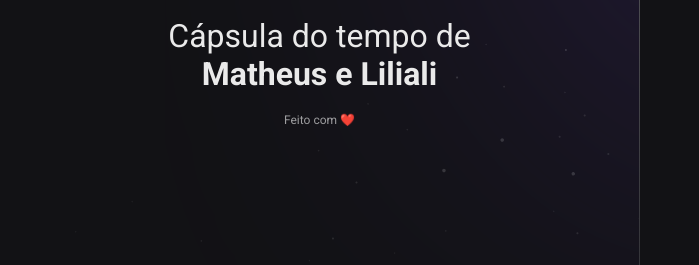
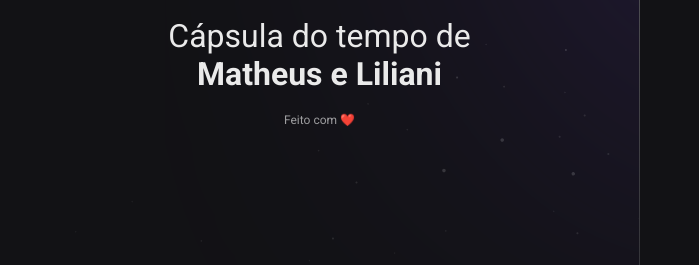
Before and after one commit to matheusfdc-7/spacetime-d12, a plain HTML site: page index.html in a window 1280 px wide. Shown: the part 438-703 px from the top of the page, 0-699 px from the left. Drawn offline with Linux system fonts and the light colour scheme.

```diff
--- a/index.html
+++ b/index.html
@@ -22,7 +22,7 @@
 
       <p>
         Cápsula do tempo de <br />
-        <strong> Matheus e Liliali </strong>
+        <strong> Matheus e Liliani </strong>
       </p>
 
       <span>Feito com ❤️</span>
--- a/style.css
+++ b/style.css
@@ -63,6 +63,7 @@ nav {
   color: #bebebf;
   font-size: 0.75rem;
 }
+
 .memory h1{
   font-size: 2rem;
   color: #eaeaea;
```
Also changed, not shown: 1 other file.
